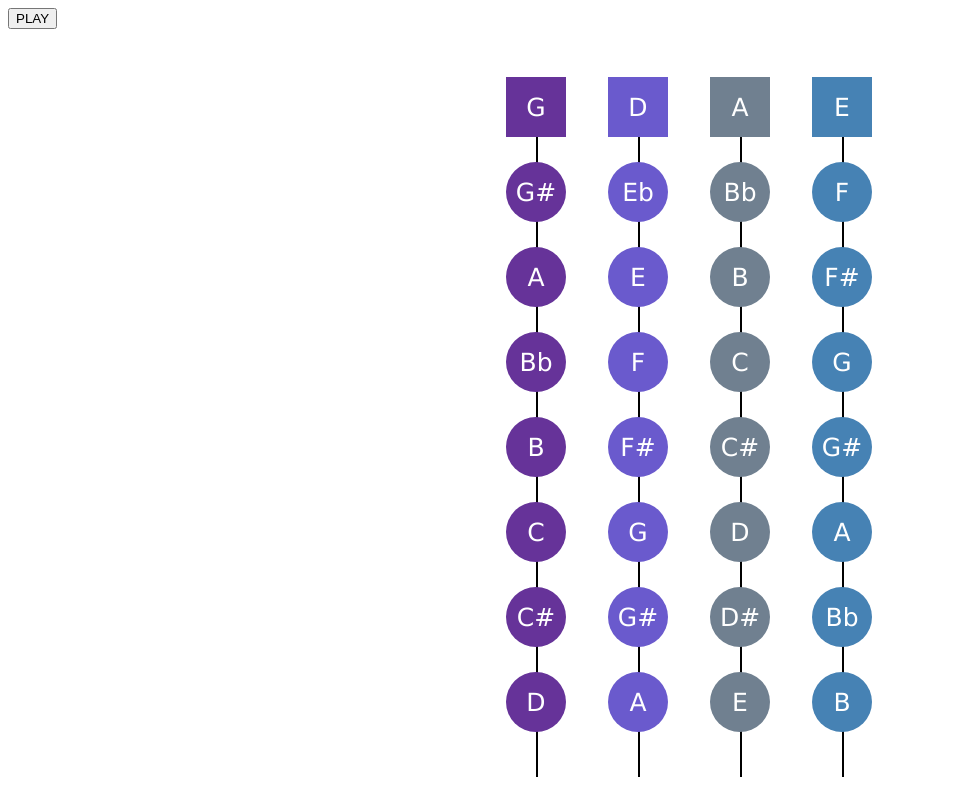
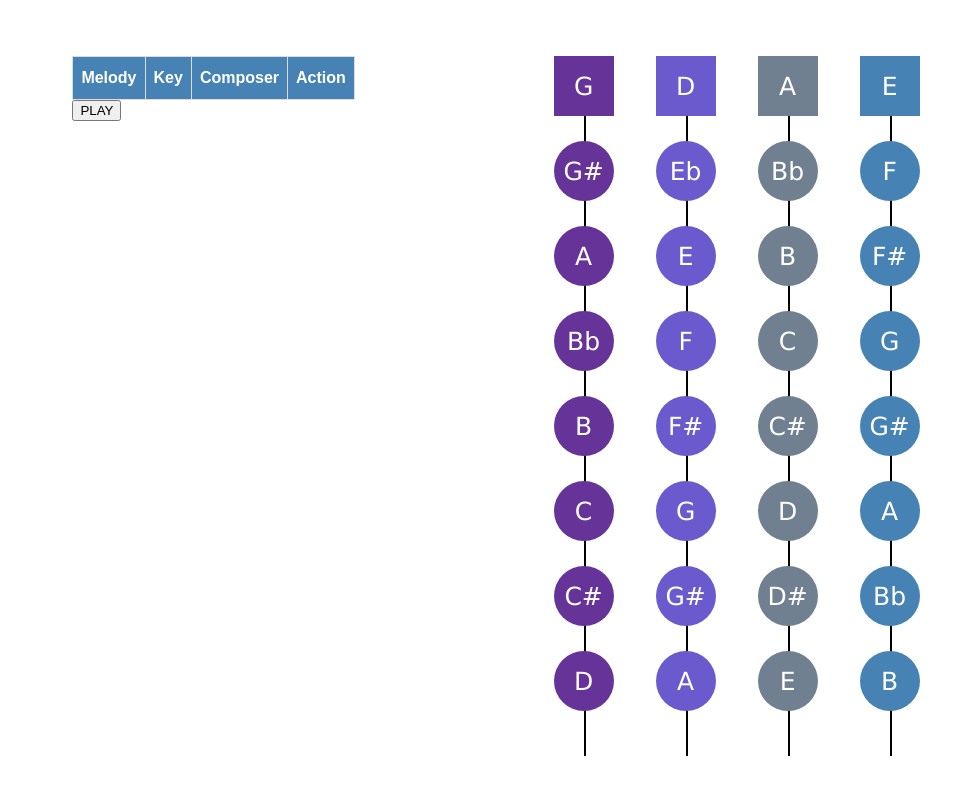
Before and after one commit to mlgvla/violin-doodler-frontend, a plain HTML site: page index.html in a window 1280 px wide. Shown: the whole page, without its empty margins (0-975 px from the left). Drawn offline with nearby package versions, Linux system fonts and the light colour scheme; no server answers.

Commit message:
added table of melody index and styling

```diff
--- a/index.html
+++ b/index.html
@@ -11,8 +11,20 @@
 
 <body>
 
-<div class="container">
+<div class="outer-container">
   <div class="container-left">
+      <!-- design table here -->
+    <table id="melody-container">
+        <tr>
+            <th>Melody</th>
+            <th>Key</th>
+            <th>Composer</th>
+            <th>Action</th>
+        </tr>
+
+    </table>
+
+    <!-- place at end of each row with melody id -->
     <button id="run">PLAY</button>
 
   </div>
--- a/main.css
+++ b/main.css
@@ -1,9 +1,19 @@
+/* Container Layout */
 .outer-container {
     display: flex;
     flex-direction: row;
+    justify-content: space-around;
+    /* for layout debugging */
+    /* background-color: red; */
+
 }
 .container-left {
+    margin-top: 3rem;
     display: block;
+    /* for layout debugging */
+    /* border-style: solid;
+    border-width: 3px; */
+
 }
 
 .container-right {
@@ -11,7 +21,15 @@
   font-family: Verdana, Arial, Helvetica, sans-serif;
   display: flex;
   justify-content: center;
+  /* for layout debugging */
+  /* border-style: solid;
+  border-width: 3px;
+  background-color: blue; */
+  margin-right: 25%;
+
 }
+
+/* Violin Fingerboard */
 
 .violin {
   display: flex;
@@ -93,3 +111,28 @@
 .e-string{
     background-color: steelblue;
 }
+
+/* Table Styling */
+
+#melody-container {
+    font-family: Arial, Helvetica, sans-serif;
+    border-collapse: collapse;
+    width: 100%;
+  }
+
+#melody-container td, #melody-container th {
+    border: 1px solid #ddd;
+    padding: 8px;
+}
+
+#melody-container tr:nth-child(even) {background-color: #f2f2f2;}
+
+#melody-container tr:hover {background-color: #ddd;}
+
+#melody-container th {
+    padding-top: 12px;
+    padding-bottom: 12px;
+    text-align: left;
+    background-color: steelblue;
+    color: white;
+}
--- a/src/index.js
+++ b/src/index.js
@@ -8,11 +8,19 @@ function getMelodies() {
     fetch(endPoint)
       .then(res => res.json())
       .then(melodies => {
-          console.log(melodies.data)
-          melodies.data.forEach(melody => {
-            //   do some markup here
-          });
-      });
+            console.log(melodies.data)
+            melodies.data.forEach(melody => {
+            const melodyMarkup = `
+                <tr data-id=${melody.id}>
+                    <td>${melody.attributes.title}</td>
+                    <td>${melody.attributes.key}</td>
+                    <td>${melody.attributes.user.name}</td>
+                    <td><button data-id=${melody.id}>Play</button></td>
+                </tr>`
+
+                document.querySelector('#melody-container').innerHTML += melodyMarkup
+            });
+        });
 }
 
 
```
